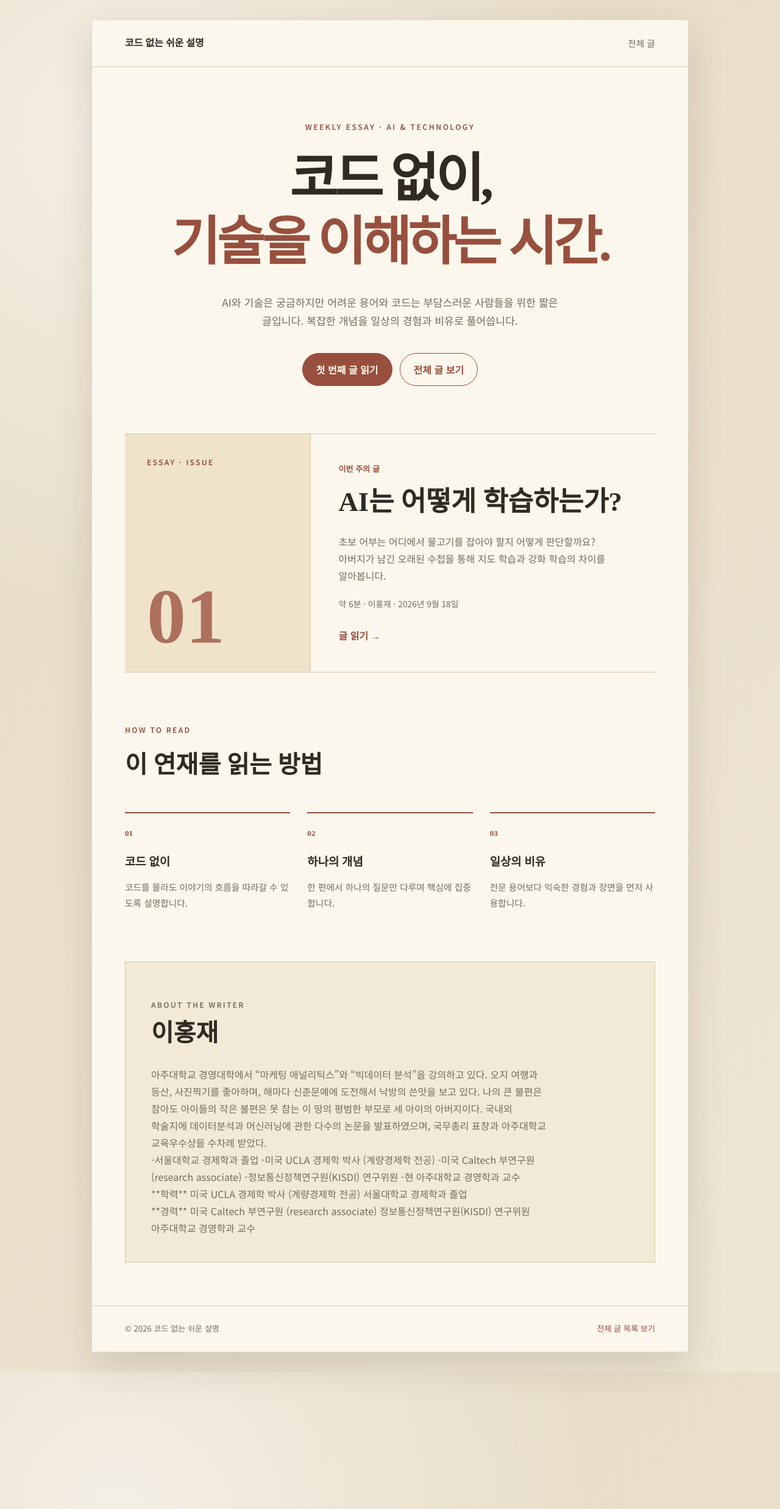
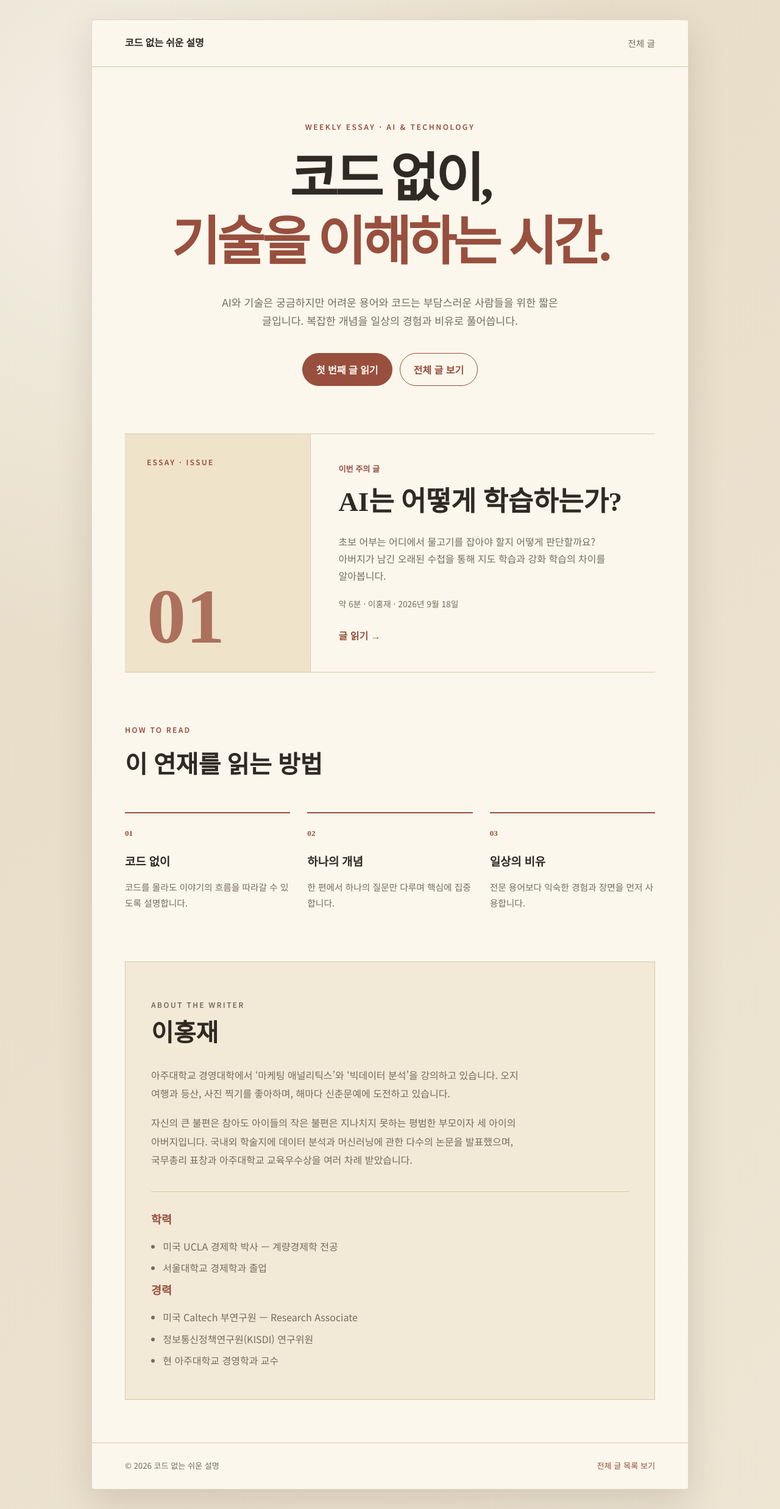
Before and after one commit to chaeyeun-kim/my_website, a Jekyll site: the page index.html, which Jekyll copies as it is, in a window 1280 px wide. Shown: the whole page at 61% size. Built offline with Jekyll 4.4.1, drawn with Linux system fonts in a browser that asks for light colours.

Commit message:
Add author bio and details to index.html
Added author bio and details sections with educational and career information.

```diff
--- a/index.html
+++ b/index.html
@@ -326,6 +326,47 @@
       word-break: keep-all;
     }
 
+    .author-bio {
+      max-width: 760px;
+      margin: 18px 0 0;
+      color: var(--muted);
+      line-height: 1.9;
+      word-break: keep-all;
+    }
+
+    .author-details {
+      display: grid;
+      grid-template-columns: repeat(2, minmax(0, 1fr));
+      gap: 38px;
+      margin-top: 36px;
+      padding-top: 30px;
+      border-top: 1px solid var(--line);
+    }
+
+    .author-details h3 {
+      margin: 0 0 14px;
+      color: var(--accent);
+      font-family: "Noto Serif KR", serif;
+      font-size: 1.15rem;
+    }
+
+    .author-details ul {
+      margin: 0;
+      padding-left: 1.2rem;
+      color: var(--muted);
+    }
+
+    .author-details li {
+      margin: 8px 0;
+      line-height: 1.7;
+    }
+
+    @media (max-width: 720px) {
+      .author-details {
+        grid-template-columns: 1fr;
+        gap: 26px;
+      }
+    }
     footer {
       display: flex;
       justify-content: space-between;
@@ -511,27 +552,38 @@
         <p class="section-label">ABOUT THE WRITER</p>
         <h2>이홍재</h2>
 
-        <p>
-          아주대학교 경영대학에서 “마케팅 애널리틱스”와 “빅데이터 분석”을 강의하고 있다.
-          오지 여행과 등산, 사진찍기를 좋아하며, 해마다 신춘문예에 도전해서 낙방의 쓴맛을 보고 있다.
-          나의 큰 불편은 참아도 아이들의 작은 불편은 못 참는 이 땅의 평범한 부모로 세 아이의 아버지이다.
-          국내외 학술지에 데이터분석과 머신러닝에 관한 다수의 논문을 발표하였으며, 국무총리 표창과 아주대학교 교육우수상을 수차례 받았다.
-<br>
-          -서울대학교 경제학과 졸업
-          -미국 UCLA 경제학 박사 (계량경제학 전공)
-          -미국 Caltech 부연구원 (research associate)
-          -정보통신정책연구원(KISDI) 연구위원
-          -현 아주대학교 경영학과 교수
-<br>
-          **학력**
-          미국 UCLA 경제학 박사 (계량경제학 전공)
-          서울대학교 경제학과 졸업
-<br>
-          **경력**
-          미국 Caltech 부연구원 (research associate)
-          정보통신정책연구원(KISDI) 연구위원
-          아주대학교 경영학과 교수
-        </p>
+      <p class="author-bio">
+        아주대학교 경영대학에서 ‘마케팅 애널리틱스’와 ‘빅데이터 분석’을
+        강의하고 있습니다. 오지 여행과 등산, 사진 찍기를 좋아하며,
+        해마다 신춘문예에 도전하고 있습니다.
+      </p>
+
+      <p class="author-bio">
+        자신의 큰 불편은 참아도 아이들의 작은 불편은 지나치지 못하는
+        평범한 부모이자 세 아이의 아버지입니다. 국내외 학술지에
+        데이터 분석과 머신러닝에 관한 다수의 논문을 발표했으며,
+        국무총리 표창과 아주대학교 교육우수상을 여러 차례 받았습니다.
+      </p>
+
+      <div class="author-details">
+        <section>
+          <h3>학력</h3>
+
+          <ul>
+            <li>미국 UCLA 경제학 박사 — 계량경제학 전공</li>
+            <li>서울대학교 경제학과 졸업</li>
+          </ul>
+        <section>
+          <h3>경력</h3>
+
+          <ul>
+            <li>미국 Caltech 부연구원 — Research Associate</li>
+            <li>정보통신정책연구원(KISDI) 연구위원</li>
+            <li>현 아주대학교 경영학과 교수</li>
+          </ul>
+        </section>
+      </div>
+    </section>
       </section>
     </main>
 
```
